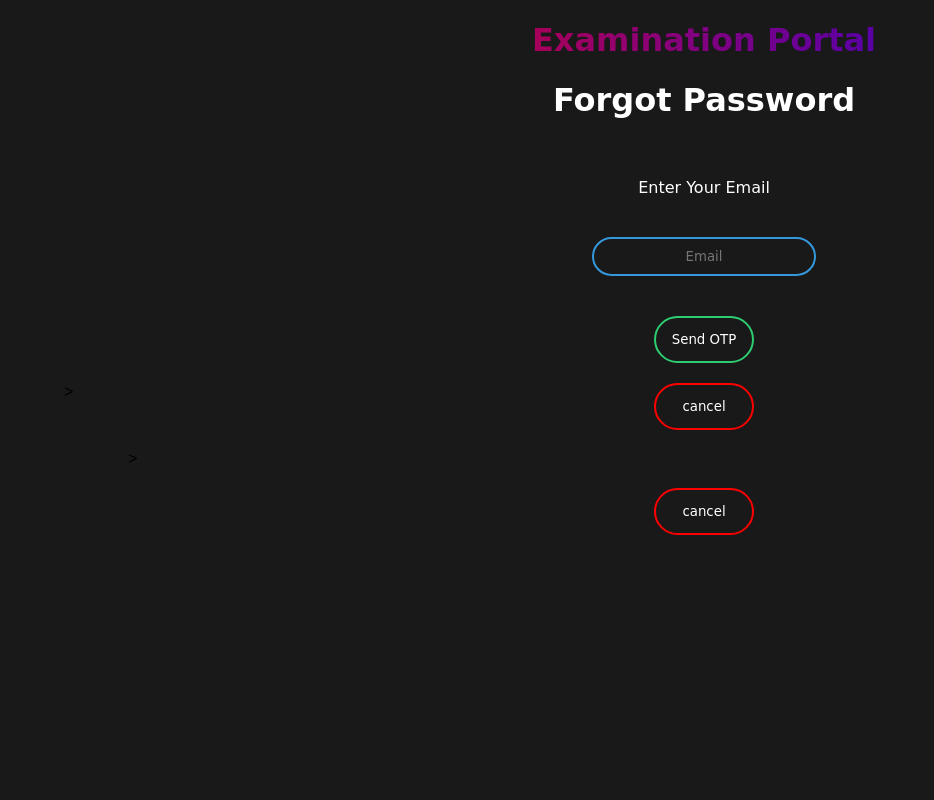
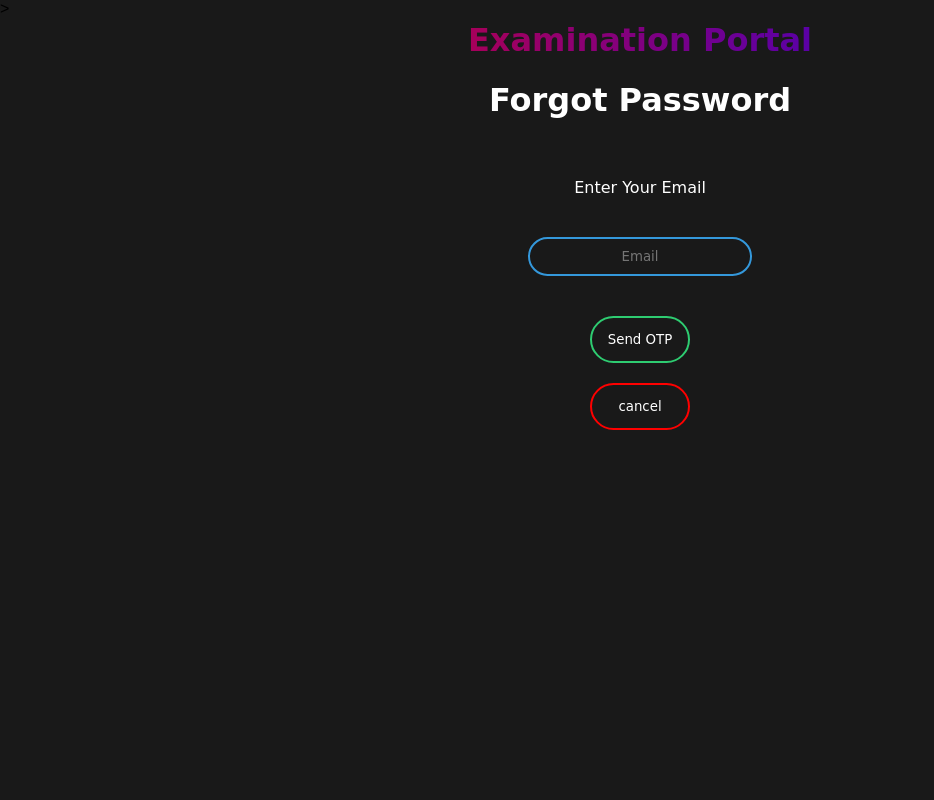
Before and after one commit to Santoshjonnakuti/Examination-Portal, a Flask app: page /forgot in a window 1280 px wide. Shown: the whole page, without its empty margins (0-934 px from the left). Run offline with Flask 2, Linux system fonts and the light colour scheme; parts of the project's set-up code (start-up, migrations or seed data) failed here and were passed over.

Commit message:
Update emailotp.html

```diff
--- a/templates/emailotp.html
+++ b/templates/emailotp.html
@@ -1,141 +1,4 @@
 
-<!DOCTYPE html>
-<html lang="en" dir="ltr">
-  <head>
-    <meta charset="utf-8" name="viewport" content="width=screen-width initial-scale=1">
-    <title>Forgot Password</title>
-    <style media="screen">
-			body
-			{
-				margin: 0px;
-				padding: 0;
-				font-family: sans-serif;
-				background: #191919;
-				width: 100vw;
-			}
-      .email
-      {
-        position: absolute;
-        left: 50vw;
-        top: 50vh;
-        transform: translate(-50%, -50%);
-        height: 100vh;
-        width: 90vw;
-        align-items: center;
-        background: #191919;
-      }
-      .email h1[name="app"]
-      {
-        background: linear-gradient(to right, red, purple, blue);
-           -webkit-text-fill-color: transparent;
-           -webkit-background-clip: text;
-				text-align: center;
-				font-family: cursive;
-				font-weight: bold;
-				color: white;
-				user-select: none;
-      }
-      .email h1
-      {
-        text-align: center;
-				font-family: cursive;
-				font-weight: bold;
-				color: white;
-				user-select: none;
-      }
-      .enteremail
-      {
-        color: white;
-				user-select: none;
-				font-family: cursive;
-				margin: 20px auto;
-        display: block;
-      }
-      .emailcheck
-      {
-        margin: 20px auto;
-        text-align: center;
-      }
-      .container input[type="email"]
-      {
-        background: none;
-        margin: 20px auto;
-        text-align: center;
-        border: 2px solid #3498db;
-        padding: 10px 10px;
-        width: 200px;
-        outline: none;
-        color: white;
-        font-family: cursive;
-        border-radius: 24px;
-        transition: 0.25s;
-      }
-      .container input[type="email"]:hover,
-      .container input[type="email"]:focus
-      {
-        width: 240px;
-      }
-      .container input[name="Enter"]
-      {
-        background: none;
-        display: block;
-        margin: 20px auto;
-        text-align: center;
-        border: 2px solid #2ecc71;
-        padding: 14px 10px;
-        width: 100px;
-        outline: none;
-        color: white;
-        font-family: cursive;
-        border-radius: 24px;
-        transition: 0.5s;
-        cursor: pointer;
-      }
-      .container input[name="Enter"]:hover,
-      .container input[name="Enter"]:focus
-      {
-        width: 180px;
-				background: #2ecc71;
-      }
-      .container input[name="cancel"]
-      {
-        background: none;
-        display: block;
-        margin: 20px auto;
-        text-align: center;
-        border: 2px solid red;
-        padding: 14px 10px;
-        width: 100px;
-        outline: none;
-        color: white;
-        font-family: cursive;
-        border-radius: 24px;
-        transition: 0.5s;
-        cursor: pointer;
-      }
-      .container input[name="cancel"]:hover,
-      .container input[name="cancel"]:focus
-      {
-        width: 180px;
-        background: red;
-      }
-      </style>
-    </head>
-    <body>
-      <div class="email">
-  			<div class="signup-headings">
-  				<h1 name="app">Examination Portal</h1>
-  				<h1>Forgot Password</h1>
-  			</div>
-        <div class="container">
-          <form action="/sendotp" method="post">
-            <div class="emailcheck">
-              <br>
-            <label class="enteremail">
-              Enter Your Email</label>
-              <input type="email" name="EMAIL" value="" placeholder="Email" required>
-            </div>
-            <input type="submit" name="Enter" value="Send OTP">
 <!DOCTYPE html>
 <html lang="en" dir="ltr">
   <head>
@@ -277,7 +140,7 @@
           <form class="cancelClass" action="/" method="post">
             <input type="submit" name="cancel" value="cancel">
           </form>
-        </div>
+        </div></div>
       </body>
   <script type="text/javascript">
   function prompts()
@@ -289,13 +152,3 @@
   }
   </script>
 </html>>
-
-          </form>
-          <form class="cancelClass" action="/" method="post">
-            <input type="submit" name="cancel" value="cancel">
-          </form>
-        </div>
-      </body>
-  <script type="text/javascript">
-  </script>
-</html>>
```
Lines whose indentation alone changed are shown as unchanged.
